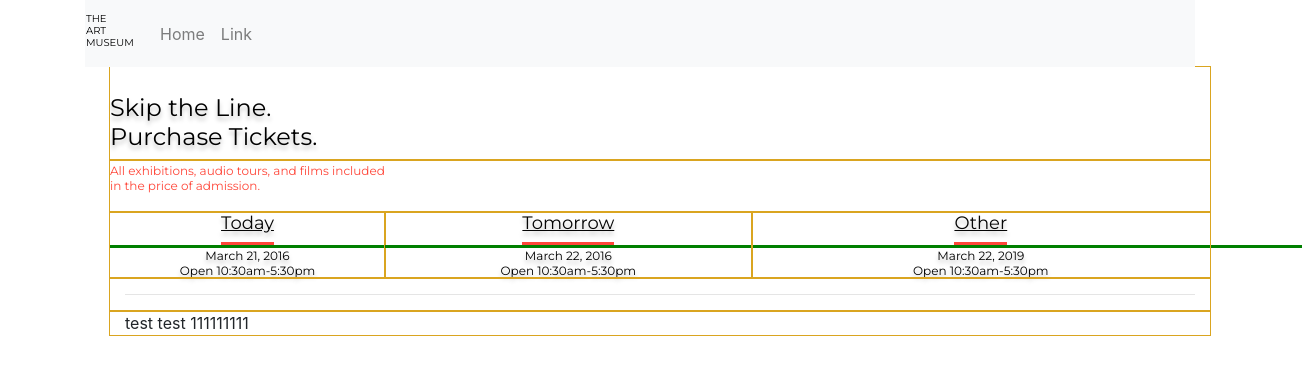
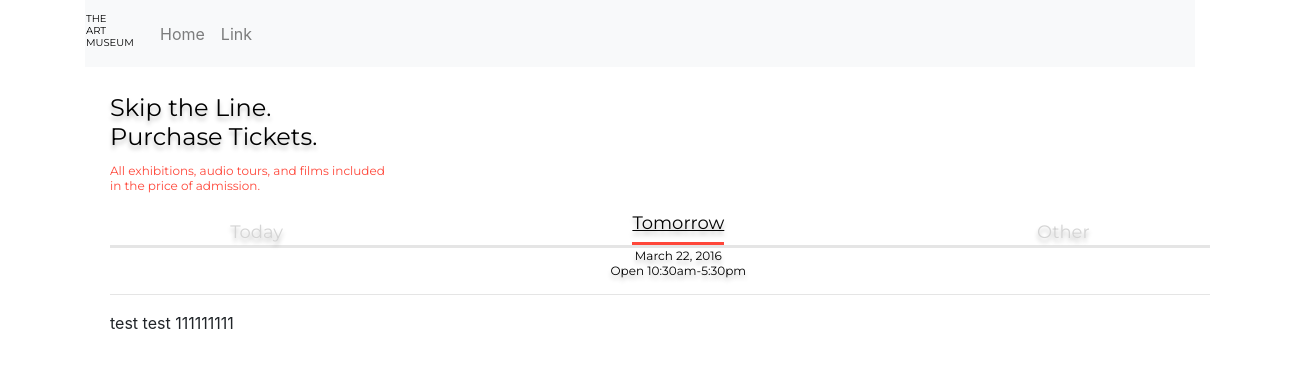
Before and after one commit to zloid/figma-imgs-to-react, a React (Create React App) app: page / in a window 1280 px wide. Shown: the top 368 px of the page, 1302 px wide, since content can reach past the window. Built offline with nearby package versions, Linux system fonts and the light colour scheme.

Commit message:
refactoring

```diff
--- a/src/components/App.css
+++ b/src/components/App.css
@@ -28,7 +28,7 @@ button:focus {
 .col-md-auto, .col-lg-1, .col-lg-2, .col-lg-3, .col-lg-4, .col-lg-5, .col-lg-6, .col-lg-7, .col-lg-8, .col-lg-9, .col-lg-10, .col-lg-11, .col-lg-12, .col-lg,
 .col-lg-auto, .col-xl-1, .col-xl-2, .col-xl-3, .col-xl-4, .col-xl-5, .col-xl-6, .col-xl-7, .col-xl-8, .col-xl-9, .col-xl-10, .col-xl-11, .col-xl-12, .col-xl,
 .col-xl-auto {
-  outline: 1px solid goldenrod;
+  /* outline: 1px solid goldenrod; */
 }
 
 .row {
@@ -36,10 +36,20 @@ button:focus {
 }
 
 .text-right {
-  right: 5px !important;
+  margin-right: 15px !important;
 }
 
-.text-center.col-md-4.col-6, .text-right, .col-3  {
+.text-left {
+  margin-left: 15px !important;
+}
+
+/*
+.text-center.col-md-4.col-6, .text-right, .col-3, .col  {
+  padding-right: 0px !important;
+  padding-left: 0px !important;
+} */
+
+.col  {
   padding-right: 0px !important;
   padding-left: 0px !important;
 }
--- a/src/components/DateCell.jsx
+++ b/src/components/DateCell.jsx
@@ -11,7 +11,7 @@ const TodayTomorrowText = styled.div`
   font-size: 18px;
   line-height: 22px;
   text-align: center;
-  // left: 10px;
+  //   left: 10px;
   text-shadow: 0px 4px 4px rgba(0, 0, 0, 0.25);
   // position: absolute;
   text-decoration-line: ${props => (props.selected ? 'underline' : 'none')};
@@ -21,6 +21,8 @@ const TodayTomorrowText = styled.div`
   color: ${props => (props.blocked ? '#D4D4D4' : '#050505')};
   display: inline-block;
   vertical-align: top;
+  margin-left: ${props => (props.righted ? '20%' : '10%')};
+  margin-right: ${props => (props.lefted && '30%')};
 `
 const DateCellData = styled.div`
   font-family: Montserrat;
@@ -37,30 +39,35 @@ const DateCellData = styled.div`
   text-shadow: 0px 4px 4px rgba(0, 0, 0, 0.25);
   width: 100%;
   display: ${props => (props.selected ? 'block' : 'none')};
-  //   border-top: 3px solid #ccc;
+  margin-left: ${props => (props.righted ? '-35px' : '5%')};
 `
 
 const SolidLine = styled.div`
-//   position: absolute;
-//   margin-top: 10px;
-  border-top: 3px solid green;
-  width: 125%;
+  //   position: absolute;
+  //   margin-top: 10px;
+  border-top: 3px solid #cccccc80;
+  width: 100%;
   @media (min-width: 768px) {
     // width: 1100px;
   }
 `
 
-const DateCell = ({ textProp, dayProp, selected, blocked }) => {
+const DateCell = ({ textProp, dayProp, selected, blocked, righted, lefted }) => {
   return (
     <>
-      <TodayTomorrowText selected={selected} blocked={blocked}>
+      <TodayTomorrowText
+        selected={selected}
+        blocked={blocked}
+        righted={righted}
+        lefted={lefted}
+      >
         {' '}
         {dayProp}{' '}
       </TodayTomorrowText>
 
       <SolidLine />
 
-      <DateCellData selected={selected}>{textProp}</DateCellData>
+      <DateCellData selected={selected} righted={righted}>{textProp}</DateCellData>
     </>
   )
 }
--- a/src/components/PlanYourVisit.jsx
+++ b/src/components/PlanYourVisit.jsx
@@ -1,5 +1,5 @@
 import React from 'react'
-import styled from 'styled-components'
+// import styled from 'styled-components'
 import { Container, Row, Col } from 'react-bootstrap'
 import MainNavBarMobile from './MainNavBarMobile'
 import H1 from './H1'
@@ -26,10 +26,11 @@ const PlanYourVisit = () => {
         </Row>
 
         <Row>
-          <Col xs={3} className="text-center">
+          <Col className="text-center">
             <DateCell
-              selected
-              // blocked
+              lefted
+              // selected
+              blocked
               dayProp="Today"
               textProp={
                 <>
@@ -38,7 +39,7 @@ const PlanYourVisit = () => {
               }
             />
           </Col>
-          <Col xs={6} md={4} className="text-center">
+          <Col className="text-center">
             <DateCell
               selected
               // blocked
@@ -53,8 +54,9 @@ const PlanYourVisit = () => {
 
           <Col className="text-center">
             <DateCell
-              selected
-              // blocked
+              righted
+              // selected
+              blocked
               dayProp="Other"
               textProp={
                 <>
```
